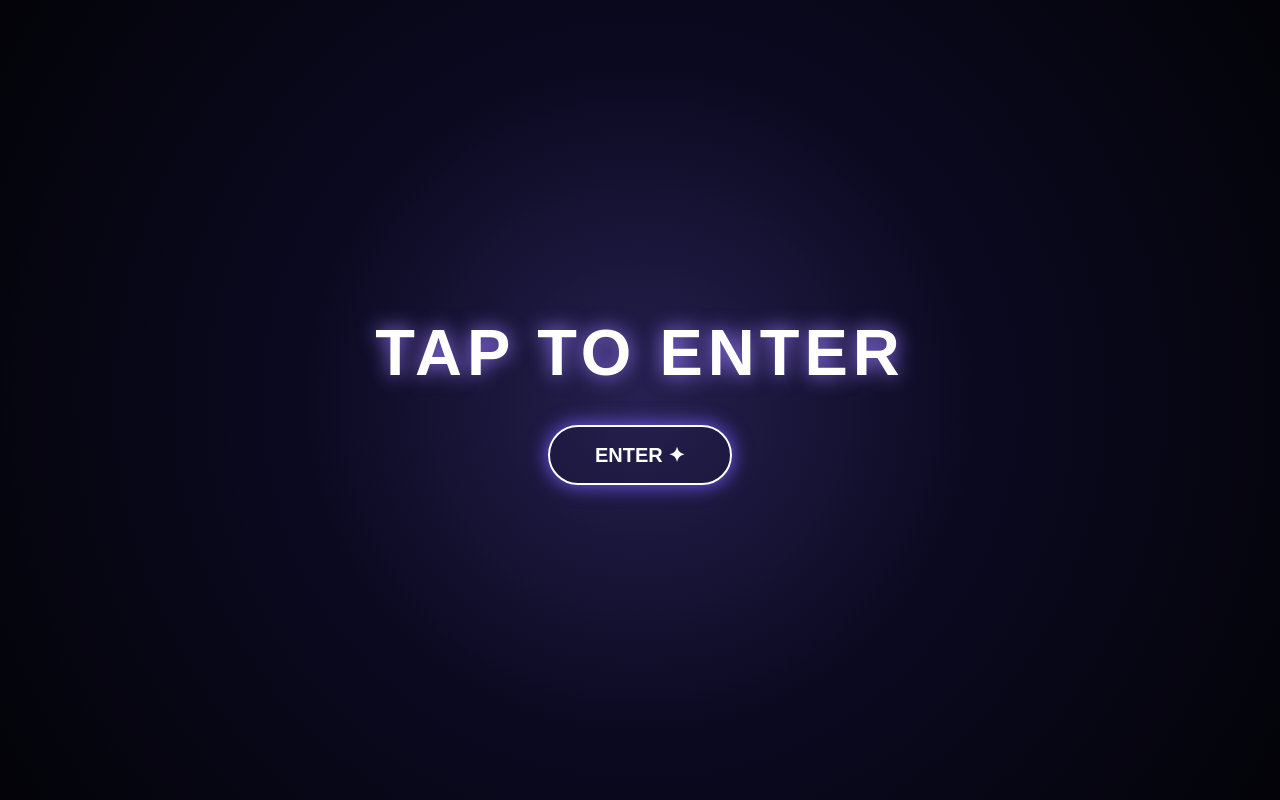
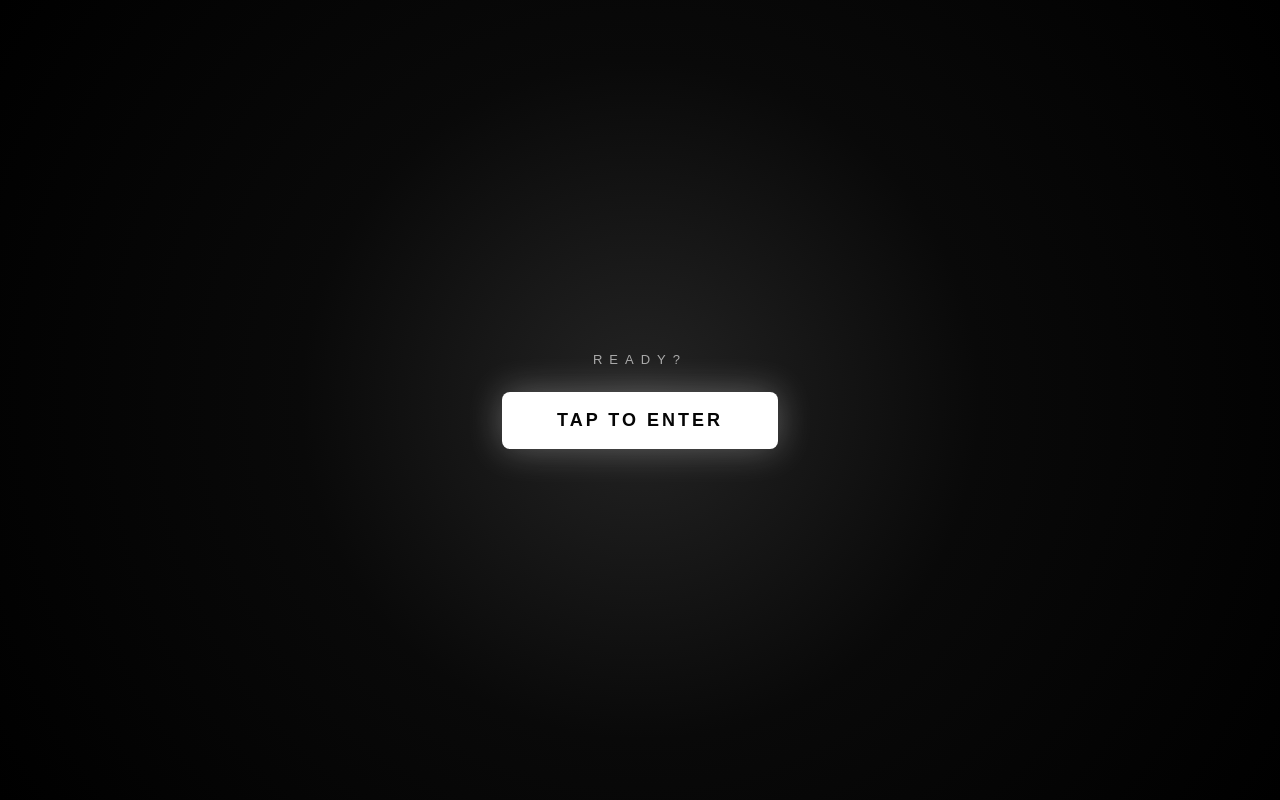
Before and after one commit to avengers14673-bit/gojo-website, a plain HTML site: page index.html in a window 1280 px wide. Drawn offline with Linux system fonts and the light colour scheme.

Commit message:
Update index.html

```diff
--- a/index.html
+++ b/index.html
@@ -3,7 +3,7 @@
 <head>
 <meta charset="UTF-8">
 <meta name="viewport" content="width=device-width, initial-scale=1.0">
-<title>My Anime Card</title>
+<title>JOSH — Anime Intro</title>
 
 <style>
 *{
@@ -12,422 +12,589 @@
   box-sizing:border-box;
 }
 
-body{
-  min-height:100vh;
+html,body{
+  width:100%;
+  height:100%;
   overflow:hidden;
   font-family:Arial,sans-serif;
-  background:#050510;
-  color:white;
+  background:#070707;
+  color:#fff;
 }
 
-/* ENTER SCREEN */
-#enterScreen{
+/* =========================
+   INTRO
+========================= */
+
+.intro{
   position:fixed;
   inset:0;
-  z-index:20;
+  z-index:100;
   display:flex;
   justify-content:center;
   align-items:center;
-  flex-direction:column;
   background:
-    radial-gradient(circle at center,#25204f 0%,#0b0920 45%,#030308 100%);
+    radial-gradient(circle,#242424 0%,#090909 45%,#000 100%);
+  transition:1s;
 }
 
-#enterScreen h1{
-  font-size:clamp(32px,8vw,65px);
-  letter-spacing:5px;
-  text-shadow:0 0 20px #9b7cff;
-  margin-bottom:35px;
+.intro.hide{
+  opacity:0;
+  pointer-events:none;
+  transform:scale(1.2);
 }
 
-.enterBtn{
-  border:2px solid #fff;
-  background:transparent;
-  color:#fff;
-  padding:16px 45px;
-  border-radius:50px;
-  font-size:20px;
-  font-weight:bold;
+.introBox{
+  text-align:center;
+}
+
+.introBox p{
+  font-size:13px;
+  letter-spacing:7px;
+  color:#aaa;
+  margin-bottom:25px;
+}
+
+.start{
+  position:relative;
+  padding:18px 55px;
+  border:0;
+  border-radius:8px;
+  background:#fff;
+  color:#050505;
+  font-size:18px;
+  font-weight:900;
+  letter-spacing:3px;
   cursor:pointer;
-  box-shadow:0 0 20px #795cff;
+  box-shadow:0 0 35px rgba(255,255,255,.3);
   transition:.3s;
 }
 
-.enterBtn:hover{
-  transform:scale(1.1);
-  background:#fff;
-  color:#111;
+.start:hover{
+  transform:scale(1.08);
 }
 
-/* MAIN */
-#main{
-  height:100vh;
-  display:none;
+/* =========================
+   MAIN WORLD
+========================= */
+
+.world{
+  width:100%;
+  height:100%;
+  position:relative;
+  display:flex;
   justify-content:center;
   align-items:center;
-  position:relative;
   background:
-    radial-gradient(circle at 50% 40%,#30265e 0%,#100d25 38%,#030308 80%);
+    linear-gradient(135deg,#050505,#151515 50%,#030303);
 }
 
-/* stars */
-.star{
+/* moving light */
+.world:before{
+  content:"";
   position:absolute;
-  width:3px;
-  height:3px;
-  background:white;
+  width:500px;
+  height:500px;
   border-radius:50%;
-  animation:twinkle 2s infinite alternate;
+  background:rgba(255,255,255,.04);
+  filter:blur(70px);
+  animation:lightMove 6s ease-in-out infinite alternate;
 }
 
-@keyframes twinkle{
-  from{opacity:.2;transform:scale(.7)}
-  to{opacity:1;transform:scale(1.5)}
-}
-
-/* CARD */
-.card{
-  position:relative;
-  width:min(90vw,430px);
-  min-height:570px;
-  border:1px solid rgba(255,255,255,.25);
-  border-radius:28px;
-  padding:35px 25px;
-  text-align:center;
-  background:rgba(255,255,255,.08);
-  backdrop-filter:blur(15px);
-  box-shadow:0 0 60px rgba(126,91,255,.35);
-  animation:cardIn 1s ease forwards;
-}
-
-@keyframes cardIn{
+@keyframes lightMove{
   from{
-    opacity:0;
-    transform:scale(.7) translateY(80px);
+    transform:translate(-180px,-80px);
   }
   to{
-    opacity:1;
-    transform:scale(1) translateY(0);
+    transform:translate(180px,100px);
   }
 }
 
-/* CARTOON */
-.character{
-  width:190px;
-  height:190px;
-  margin:0 auto 20px;
+/* =========================
+   CHARACTER STAGE
+========================= */
+
+.stage{
   position:relative;
-  animation:characterFloat 2.5s ease-in-out infinite;
+  width:min(92vw,480px);
+  height:min(90vh,650px);
+  display:flex;
+  flex-direction:column;
+  justify-content:center;
+  align-items:center;
+  z-index:2;
 }
 
-@keyframes characterFloat{
-  0%,100%{transform:translateY(0) rotate(-2deg)}
-  50%{transform:translateY(-15px) rotate(2deg)}
+/* ground */
+.ground{
+  position:absolute;
+  bottom:95px;
+  width:260px;
+  height:35px;
+  border-radius:50%;
+  background:#000;
+  box-shadow:0 0 35px rgba(255,255,255,.18);
 }
 
-/* head */
-.head{
+/* =========================
+   NEW CARTOON
+========================= */
+
+.hero{
+  position:relative;
+  width:230px;
+  height:300px;
+  animation:heroFloat 3s ease-in-out infinite;
+}
+
+@keyframes heroFloat{
+  0%,100%{
+    transform:translateY(0);
+  }
+  50%{
+    transform:translateY(-13px);
+  }
+}
+
+/* hair back */
+.hairBack{
   position:absolute;
-  width:125px;
-  height:125px;
-  left:32px;
+  width:190px;
+  height:155px;
+  left:20px;
   top:15px;
-  border-radius:50%;
-  background:#ffd7b3;
-  border:4px solid #17121f;
+  background:#111;
+  border-radius:55% 55% 35% 35%;
+  transform:rotate(-4deg);
+}
+
+/* face */
+.face{
+  position:absolute;
+  width:145px;
+  height:155px;
+  left:42px;
+  top:45px;
+  background:#f1b98f;
+  border:5px solid #090909;
+  border-radius:48% 48% 45% 45%;
   z-index:3;
 }
 
-/* hair */
-.hair{
+/* hair front */
+.hairFront{
   position:absolute;
-  width:135px;
-  height:75px;
-  left:27px;
-  top:5px;
-  background:#161122;
-  border-radius:65% 65% 35% 35%;
-  z-index:4;
-}
-
-.hair:after{
-  content:"";
-  position:absolute;
-  width:45px;
-  height:60px;
-  left:45px;
-  top:25px;
-  background:#161122;
-  clip-path:polygon(50% 0,100% 100%,0 70%);
+  width:160px;
+  height:90px;
+  left:35px;
+  top:30px;
+  background:#0b0b0b;
+  z-index:5;
+  clip-path:polygon(
+    0 0,100% 0,92% 55%,
+    78% 35%,68% 82%,
+    55% 38%,42% 88%,
+    30% 42%,18% 72%,0 55%
+  );
 }
 
 /* eyes */
 .eye{
   position:absolute;
-  width:17px;
-  height:23px;
-  background:#161122;
+  width:25px;
+  height:32px;
+  top:92px;
+  background:#050505;
   border-radius:50%;
-  top:68px;
-  z-index:6;
+  z-index:7;
 }
 
-.eye.left{left:58px}
-.eye.right{right:58px}
+.eye.one{
+  left:70px;
+}
+
+.eye.two{
+  left:125px;
+}
 
 .eye:after{
   content:"";
   position:absolute;
-  width:6px;
-  height:6px;
+  width:7px;
+  height:7px;
+  top:5px;
+  left:5px;
+  border-radius:50%;
   background:white;
-  border-radius:50%;
-  top:4px;
-  left:4px;
 }
 
-/* smile */
+/* eyebrows */
+.brow{
+  position:absolute;
+  width:35px;
+  height:7px;
+  background:#090909;
+  top:78px;
+  z-index:8;
+  border-radius:10px;
+}
+
+.brow.one{
+  left:65px;
+  transform:rotate(-8deg);
+}
+
+.brow.two{
+  left:120px;
+  transform:rotate(8deg);
+}
+
+/* mouth */
 .mouth{
   position:absolute;
-  width:35px;
-  height:17px;
-  border-bottom:4px solid #17121f;
-  border-radius:50%;
-  left:45px;
-  top:102px;
-  z-index:6;
+  width:48px;
+  height:23px;
+  left:91px;
+  top:145px;
+  border-bottom:6px solid #111;
+  border-radius:0 0 50% 50%;
+  z-index:8;
 }
 
-/* body */
-.body{
+/* neck */
+.neck{
   position:absolute;
-  width:120px;
-  height:75px;
-  left:35px;
-  top:125px;
-  background:#6655e8;
-  border:4px solid #17121f;
-  border-radius:35px 35px 20px 20px;
+  width:50px;
+  height:45px;
+  left:90px;
+  top:185px;
+  background:#d99f77;
+  border:5px solid #090909;
+  z-index:1;
+}
+
+/* shirt */
+.shirt{
+  position:absolute;
+  width:165px;
+  height:100px;
+  left:32px;
+  top:205px;
+  background:#e5e5e5;
+  border:5px solid #090909;
+  border-radius:45px 45px 20px 20px;
   z-index:2;
+}
+
+/* shirt design */
+.shirt:after{
+  content:"J";
+  position:absolute;
+  left:61px;
+  top:10px;
+  font-size:65px;
+  font-weight:900;
+  color:#111;
 }
 
 /* arms */
 .arm{
   position:absolute;
-  width:32px;
-  height:65px;
-  background:#ffd7b3;
-  border:4px solid #17121f;
-  border-radius:25px;
-  top:130px;
+  width:45px;
+  height:100px;
+  top:205px;
+  background:#f1b98f;
+  border:5px solid #090909;
+  border-radius:30px;
   z-index:1;
 }
 
-.arm.left{
-  left:8px;
-  transform:rotate(25deg);
+.arm.one{
+  left:5px;
+  transform:rotate(18deg);
 }
 
-.arm.right{
-  right:8px;
-  transform:rotate(-25deg);
+.arm.two{
+  right:5px;
+  transform:rotate(-18deg);
 }
 
-/* TEXT */
-.small{
-  font-size:14px;
-  letter-spacing:4px;
-  opacity:.7;
-  margin-bottom:10px;
+/* =========================
+   NAME
+========================= */
+
+.tag{
+  margin-top:10px;
+  text-align:center;
+  position:relative;
+  z-index:10;
+}
+
+.tag small{
+  display:block;
+  font-size:11px;
+  letter-spacing:6px;
+  color:#888;
+  margin-bottom:9px;
 }
 
 .name{
-  font-size:clamp(30px,8vw,45px);
-  font-weight:900;
-  margin-bottom:10px;
-  text-shadow:0 0 15px #a68cff;
+  font-size:clamp(38px,11vw,65px);
+  font-weight:1000;
+  letter-spacing:8px;
+  line-height:1;
 }
 
-.josh{
+.name span{
   display:inline-block;
-  font-size:42px;
-  font-weight:900;
-  letter-spacing:5px;
-  animation:josh 1.3s ease-in-out infinite;
-  text-shadow:
-    0 0 8px #fff,
-    0 0 20px #9d7cff,
-    0 0 40px #694cff;
+  animation:letterJump 1.8s infinite;
 }
 
-@keyframes josh{
-  0%,100%{
-    transform:scale(1) rotate(0);
+.name span:nth-child(2){animation-delay:.08s}
+.name span:nth-child(3){animation-delay:.16s}
+.name span:nth-child(4){animation-delay:.24s}
+
+@keyframes letterJump{
+  0%,75%,100%{
+    transform:translateY(0);
   }
-  20%{
-    transform:scale(1.15) rotate(-4deg);
+  82%{
+    transform:translateY(-15px) rotate(-3deg);
   }
-  40%{
-    transform:scale(.95) rotate(4deg);
+  88%{
+    transform:translateY(3px) rotate(3deg);
   }
-  60%{
-    transform:scale(1.12) rotate(-2deg);
+}
+
+/* =========================
+   JOSH BLAST
+========================= */
+
+.josh{
+  margin-top:18px;
+  font-size:clamp(38px,10vw,58px);
+  font-weight:1000;
+  font-style:italic;
+  letter-spacing:5px;
+  opacity:0;
+  transform:scale(.2) rotate(-20deg);
+}
+
+.josh.show{
+  animation:joshBlast .9s cubic-bezier(.12,.8,.2,1) forwards;
+}
+
+@keyframes joshBlast{
+  0%{
+    opacity:0;
+    transform:scale(.2) rotate(-20deg);
   }
-  80%{
+
+  45%{
+    opacity:1;
+    transform:scale(1.35) rotate(5deg);
+  }
+
+  70%{
+    transform:scale(.88) rotate(-2deg);
+  }
+
+  100%{
+    opacity:1;
     transform:scale(1) rotate(0);
   }
 }
 
-/* particles */
-.particle{
+/* =========================
+   SPEED LINES
+========================= */
+
+.line{
   position:absolute;
-  width:8px;
-  height:8px;
-  border-radius:50%;
-  background:white;
-  pointer-events:none;
-  animation:explode 1s ease-out forwards;
+  width:180px;
+  height:4px;
+  background:#fff;
+  opacity:0;
+  transform:translateX(-400px);
 }
 
-@keyframes explode{
+.line:nth-child(1){
+  top:25%;
+  left:0;
+}
+
+.line:nth-child(2){
+  top:40%;
+  right:0;
+}
+
+.line:nth-child(3){
+  top:65%;
+  left:0;
+}
+
+.line.go{
+  animation:speed .8s ease-out forwards;
+}
+
+@keyframes speed{
   0%{
-    opacity:1;
-    transform:translate(0,0) scale(1);
+    opacity:0;
+    transform:translateX(-400px);
+  }
+  25%{
+    opacity:.7;
   }
   100%{
     opacity:0;
-    transform:translate(var(--x),var(--y)) scale(0);
+    transform:translateX(500px);
   }
 }
 
-.footer{
-  margin-top:25px;
-  font-size:12px;
-  opacity:.5;
-  letter-spacing:2px;
+/* =========================
+   TAP
+========================= */
+
+.tap{
+  position:absolute;
+  bottom:30px;
+  font-size:10px;
+  letter-spacing:4px;
+  color:#666;
+}
+
+/* mobile */
+@media(max-height:650px){
+  .hero{
+    transform:scale(.78);
+    margin-bottom:-35px;
+  }
+
+  .name{
+    font-size:38px;
+  }
+
+  .josh{
+    font-size:35px;
+  }
 }
 </style>
 </head>
 
 <body>
 
-<!-- ENTER -->
-<div id="enterScreen">
-  <h1>TAP TO ENTER</h1>
-  <button class="enterBtn" onclick="enter()">ENTER ✦</button>
+<!-- INTRO -->
+<div class="intro" id="intro">
+  <div class="introBox">
+    <p>READY?</p>
+    <button class="start" onclick="startShow()">TAP TO ENTER</button>
+  </div>
 </div>
 
 <!-- MAIN -->
-<div id="main">
+<main class="world">
 
-  <!-- stars -->
-  <div class="star" style="left:10%;top:15%"></div>
-  <div class="star" style="left:22%;top:75%"></div>
-  <div class="star" style="left:80%;top:20%"></div>
-  <div class="star" style="left:90%;top:70%"></div>
-  <div class="star" style="left:65%;top:10%"></div>
-  <div class="star" style="left:35%;top:25%"></div>
+  <div class="line"></div>
+  <div class="line"></div>
+  <div class="line"></div>
 
-  <div class="card" onclick="joshEffect(event)">
+  <section class="stage">
 
-    <div class="character">
+    <div class="hero">
 
-      <div class="hair"></div>
+      <div class="hairBack"></div>
 
-      <div class="head">
-        <div class="eye left"></div>
-        <div class="eye right"></div>
-        <div class="mouth"></div>
-      </div>
+      <div class="face"></div>
 
-      <div class="arm left"></div>
-      <div class="arm right"></div>
-      <div class="body"></div>
+      <div class="hairFront"></div>
+
+      <div class="brow one"></div>
+      <div class="brow two"></div>
+
+      <div class="eye one"></div>
+      <div class="eye two"></div>
+
+      <div class="mouth"></div>
+
+      <div class="neck"></div>
+
+      <div class="arm one"></div>
+      <div class="arm two"></div>
+
+      <div class="shirt"></div>
 
     </div>
 
-    <div class="small">WELCOME TO MY WORLD</div>
+    <div class="ground"></div>
 
-    <div class="name">YOUR NAME</div>
+    <div class="tag">
+      <small>THIS IS</small>
 
-    <div class="josh">JOSH 🔥</div>
+      <div class="name">
+        <span>J</span>
+        <span>O</span>
+        <span>S</span>
+        <span>H</span>
+      </div>
 
-    <div class="footer">
-      TAP ANYWHERE ON THE CARD
+      <div class="josh" id="josh">
+        JOSH 🔥
+      </div>
     </div>
 
-  </div>
+    <div class="tap">
+      TAP THE SCREEN
+    </div>
 
-</div>
+  </section>
+
+</main>
 
 <script>
 
-function enter(){
+let started=false;
 
-  document.getElementById("enterScreen").style.display="none";
+function startShow(){
 
-  const main=document.getElementById("main");
-  main.style.display="flex";
+  if(started) return;
+  started=true;
 
-  burst(
-    window.innerWidth/2,
-    window.innerHeight/2,
-    35
-  );
+  const intro=document.getElementById("intro");
+
+  intro.classList.add("hide");
+
+  setTimeout(()=>{
+    document.getElementById("josh").classList.add("show");
+
+    document.querySelectorAll(".line")
+      .forEach((line,i)=>{
+        setTimeout(()=>{
+          line.classList.add("go");
+        },i*180);
+      });
+
+  },500);
 }
 
-function joshEffect(e){
+/* Tap anywhere = JOSH effect */
+document.querySelector(".world").addEventListener("click",function(){
 
-  burst(e.clientX,e.clientY,25);
+  if(!started) return;
 
-  const text=document.querySelector(".josh");
+  const j=document.getElementById("josh");
 
-  text.animate(
-    [
-      {transform:"scale(1) rotate(0deg)"},
-      {transform:"scale(1.5) rotate(-8deg)"},
-      {transform:"scale(.8) rotate(8deg)"},
-      {transform:"scale(1.2) rotate(-3deg)"},
-      {transform:"scale(1) rotate(0deg)"}
-    ],
-    {
-      duration:700,
-      easing:"cubic-bezier(.2,.8,.2,1)"
-    }
-  );
-}
+  j.classList.remove("show");
 
-function burst(x,y,count){
+  void j.offsetWidth;
 
-  for(let i=0;i<count;i++){
+  j.classList.add("show");
 
-    const p=document.createElement("div");
+  document.querySelectorAll(".line").forEach(line=>{
+    line.classList.remove("go");
+    void line.offsetWidth;
+    line.classList.add("go");
+  });
 
-    p.className="particle";
-
-    p.style.left=x+"px";
-    p.style.top=y+"px";
-
-    const angle=Math.random()*Math.PI*2;
-    const distance=60+Math.random()*150;
-
-    p.style.setProperty(
-      "--x",
-      Math.cos(angle)*distance+"px"
-    );
-
-    p.style.setProperty(
-      "--y",
-      Math.sin(angle)*distance+"px"
-    );
-
-    document.body.appendChild(p);
-
-    setTimeout(()=>{
-      p.remove();
-    },1000);
-  }
-}
+});
 
 </script>
 
```
